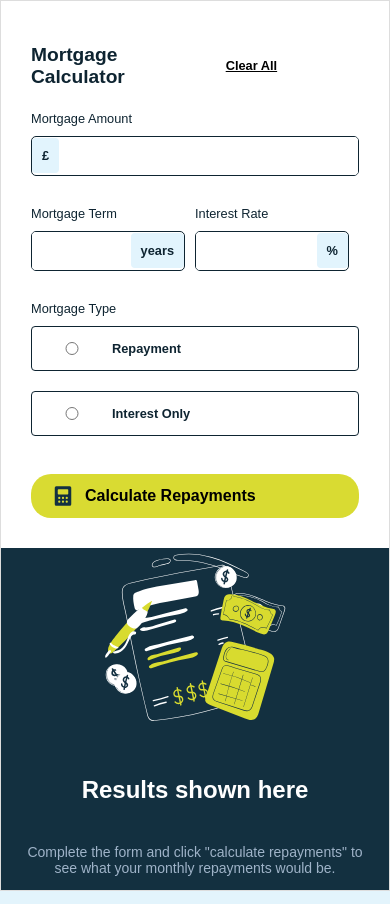
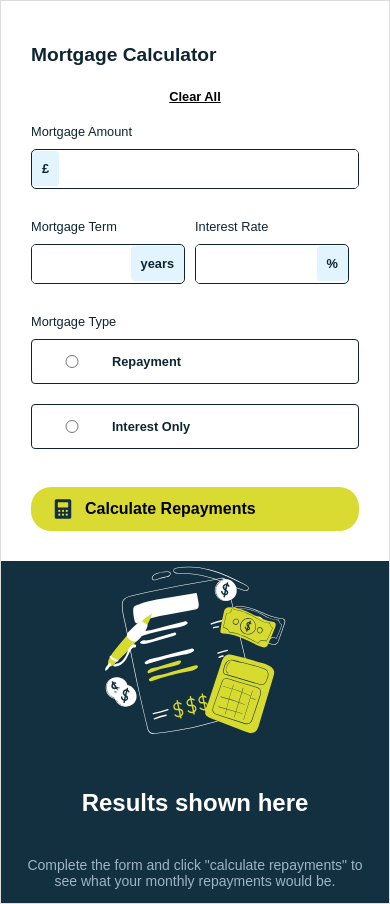
Before and after one commit to delfinjfb/mortgage-payment-femchallenge-, a React (Create React App) app: page / in a window 390 px wide. Built offline with nearby package versions, Linux system fonts and the light colour scheme; a web font is replaced by a local one.

Commit message:
fix landmarks

```diff
--- a/src/App.js
+++ b/src/App.js
@@ -93,13 +93,13 @@ function App() {
 	};
 
 	return (
-		<div className="container">
+		<div className="app">
 			<div className="column">
 				<form onSubmit={handleSubmit}>
-					<div class="header">
+					<header>
 						<h1>Mortgage Calculator</h1>
 						<Link onClick={handleClear}>Clear All</Link>
-					</div>
+					</header>
 					<div className="inputs">
 						<label htmlFor="amount">Mortgage Amount</label>
 						<Number
@@ -142,7 +142,9 @@ function App() {
 						</div>
 
 						<section className="mortgage-type">
-							<label htmlFor="">Mortgage Type</label>
+							<label htmlFor={`${formData.mortgageType}-repayment`}>
+								Mortgage Type
+							</label>
 							<Radios
 								inputName="mortgageType"
 								options={radioOptions}
--- a/src/styles/_app.scss
+++ b/src/styles/_app.scss
@@ -35,7 +35,7 @@ body {
 	font-size: 0.8rem;
 }
 
-.container {
+.app {
 	max-width: 800px;
 	border: 1px solid #ddd;
 	background-color: white;
@@ -108,7 +108,7 @@ body {
 	body {
 		max-height: none;
 	}
-	.container {
+	.app {
 		border-radius: 0;
 	}
 	.column {
```
